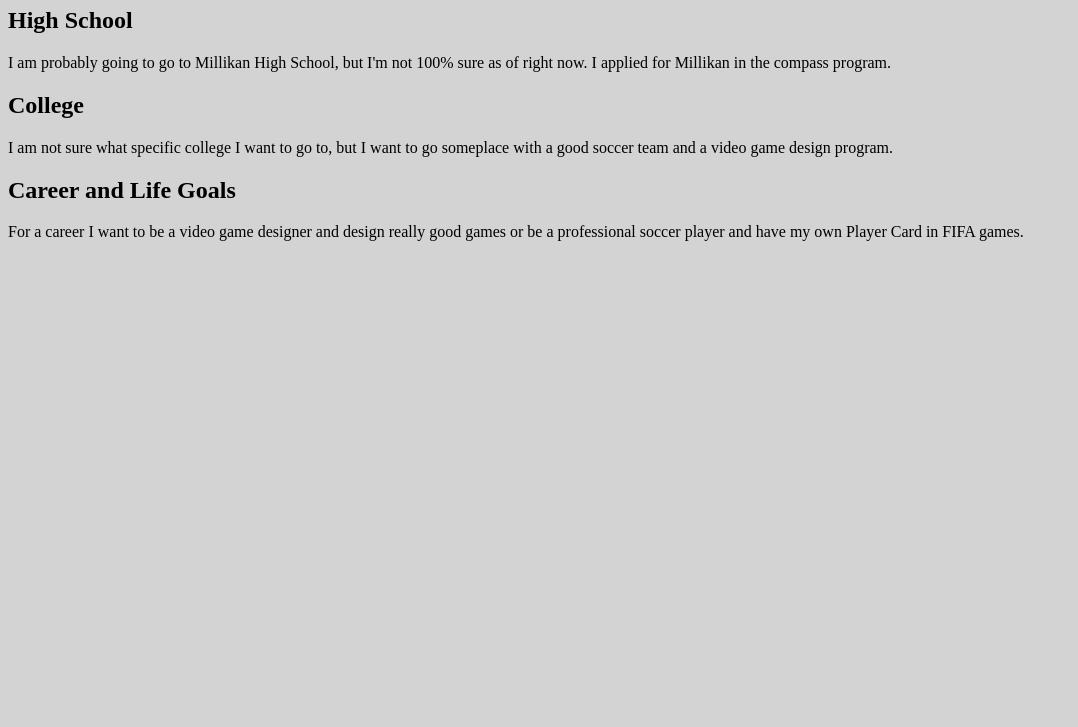
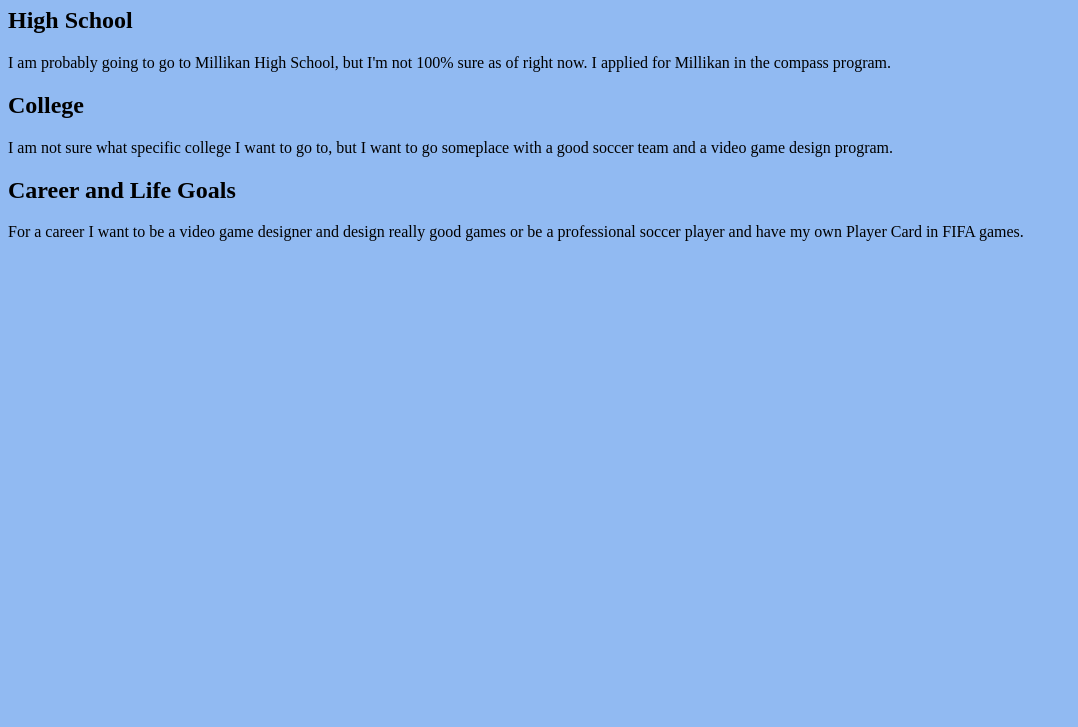
Before and after one commit to omgitsryan/200709040.github.io, a plain HTML site: page future.html in a window 1280 px wide. Shown: the part 73-800 px from the top of the page, without its empty margins (0-1078 px from the left). Drawn offline with Linux system fonts and the light colour scheme.

Commit message:
Update future.html

```diff
--- a/future.html
+++ b/future.html
@@ -4,7 +4,7 @@
     <h1>My Future</h1>
     <style>
     body{
-        background: lightgray;
+        background: rgb(145,186,242);
     }
     </style>
 </head>
```
